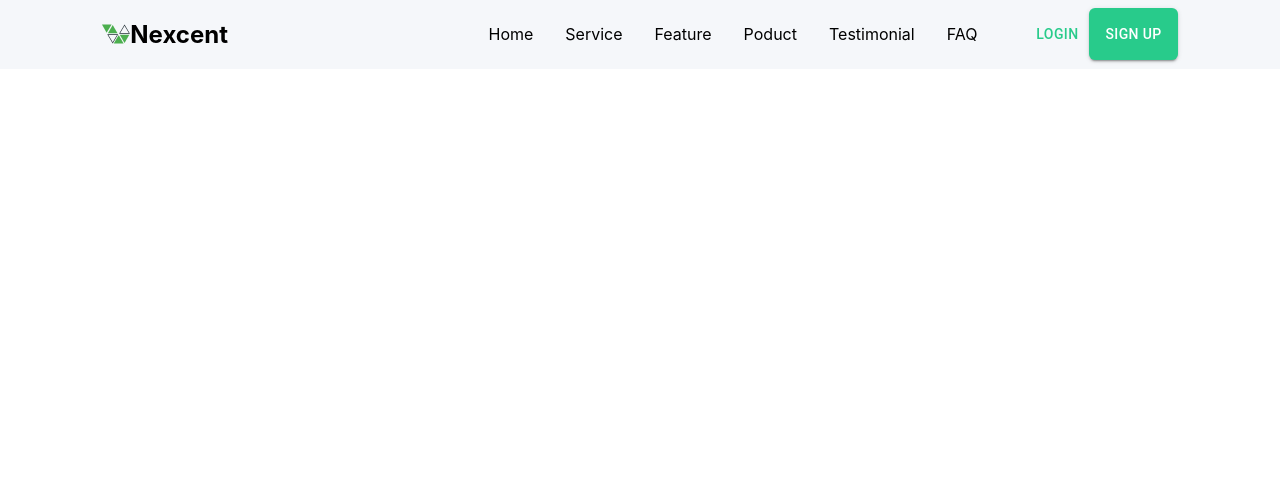
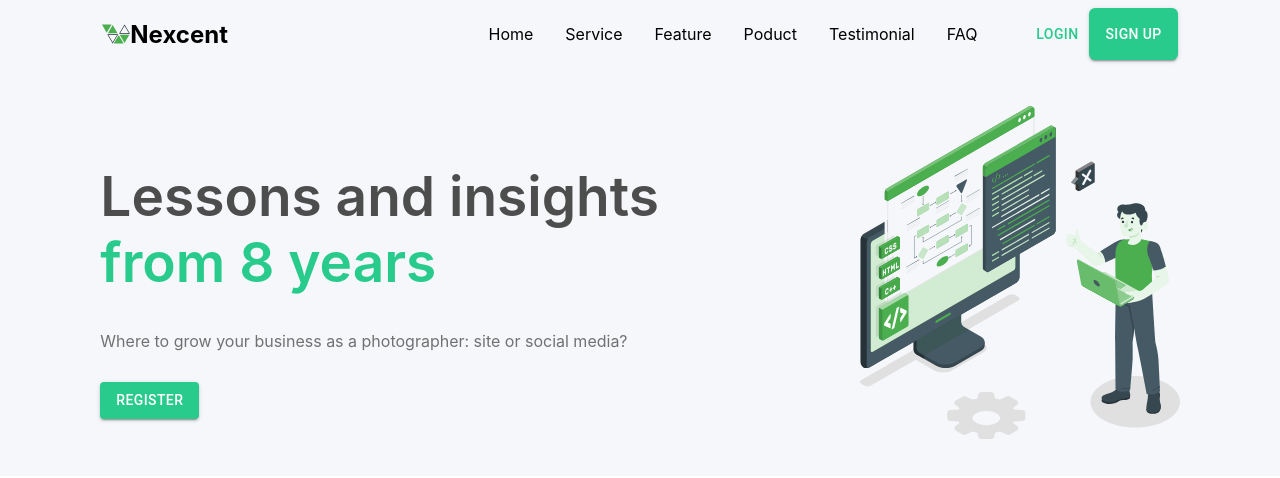
Before and after one commit to Shakiba-Alipour/React-Responsive-Project-Test, a React (Create React App) app in the folder react-test/: page / in a window 1280 px wide. Shown: the top 478 px of the page. Built offline with nearby package versions, Linux system fonts and the light colour scheme.

Commit message:
Home section is completed

```diff
--- a/react-test/src/App.js
+++ b/react-test/src/App.js
@@ -1,10 +1,12 @@
 import "./App.css";
+import Home from "./components/Home.js";
 import Navbar from "./components/Navbar.js";
 
 function App() {
   return (
     <div className="App">
       <Navbar />
+      <Home />
     </div>
   );
 }
--- /dev/null
+++ b/react-test/src/components/Home.css
@@ -0,0 +1,70 @@
+#intro {
+  display: flex;
+  background-color: var(--silver);
+  width: 100%;
+}
+
+h1 {
+  text-align: start;
+  font-size: var(--headline-1-font-size);
+  font-weight: var(--headline-1-font-weight);
+}
+
+#title1 {
+  color: var(--d-grey);
+}
+
+#title2 {
+  color: var(--primary);
+}
+
+p {
+  color: var(--grey);
+}
+
+#register {
+  background-color: var(--primary);
+  margin-top: 15%;
+}
+
+@media screen and (min-width: 760px) {
+  #intro {
+    flex-direction: row;
+    justify-self: center;
+    align-items: center;
+    align-self: center;
+    justify-content: space-around;
+  }
+
+  #data {
+    justify-items: left;
+    width: fit-content;
+  }
+
+  .pic {
+    width: 20em;
+  }
+}
+
+@media screen and (max-width: 480px) {
+  #intro {
+    flex-direction: column;
+    justify-self: center;
+    align-items: center;
+    align-self: center;
+    justify-content: space-around;
+  }
+
+  #data {
+    justify-items: center;
+    margin: 2% 4%;
+  }
+
+  p {
+    text-align: left;
+  }
+
+  .pic {
+    width: 15em;
+  }
+}
--- /dev/null
+++ b/react-test/src/components/Home.js
@@ -0,0 +1,24 @@
+import "./Home.css";
+import { ReactComponent as Pic1 } from "../assets/pic1.svg";
+import { Button } from "@mui/material";
+
+export default function Home() {
+  return (
+    <div id="intro">
+      <div id="data">
+        <h1>
+          <span id="title1">Lessons and insights</span>
+          <br />
+          <span id="title2">from 8 years</span>
+        </h1>
+        <p>
+          Where to grow your business as a photographer: site or social media?
+        </p>
+        <Button variant="contained" id="register">
+          Register
+        </Button>
+      </div>
+      <Pic1 id="pic1" className="pic" />
+    </div>
+  );
+}
--- a/react-test/src/index.css
+++ b/react-test/src/index.css
@@ -30,8 +30,8 @@
   --header-font-size: clamp(12px, 1.25vw, 24px);
 
   /* Headline 1 */
-  --headline-1-font-size: clamp(16px, 2vw, 32px); /* Semi Bold, 64/76 */
-  --headline-1-line-height: clamp(24px, 2.5vw, 48px);
+  --headline-1-font-size: clamp(55px, 2vw, 80px); /* Semi Bold, 64/76 */
+  --headline-1-line-height: clamp(48px, 2.5vw, 76px);
   --headline-1-font-weight: 600; /* Semi Bold */
 
   /* Headline 2 */
```
Also changed, not shown: react-test/src/assets/pic1.svg (added).
